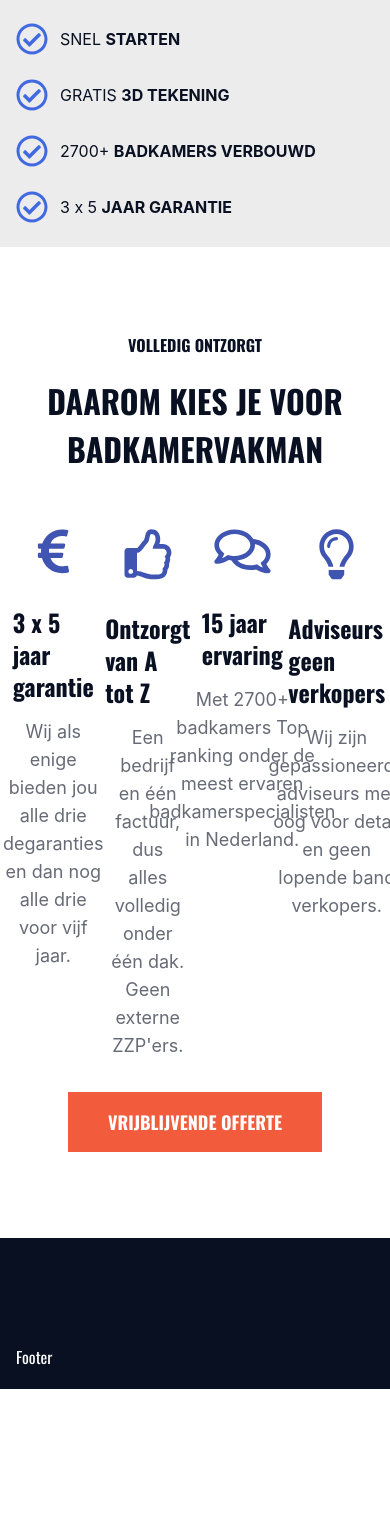
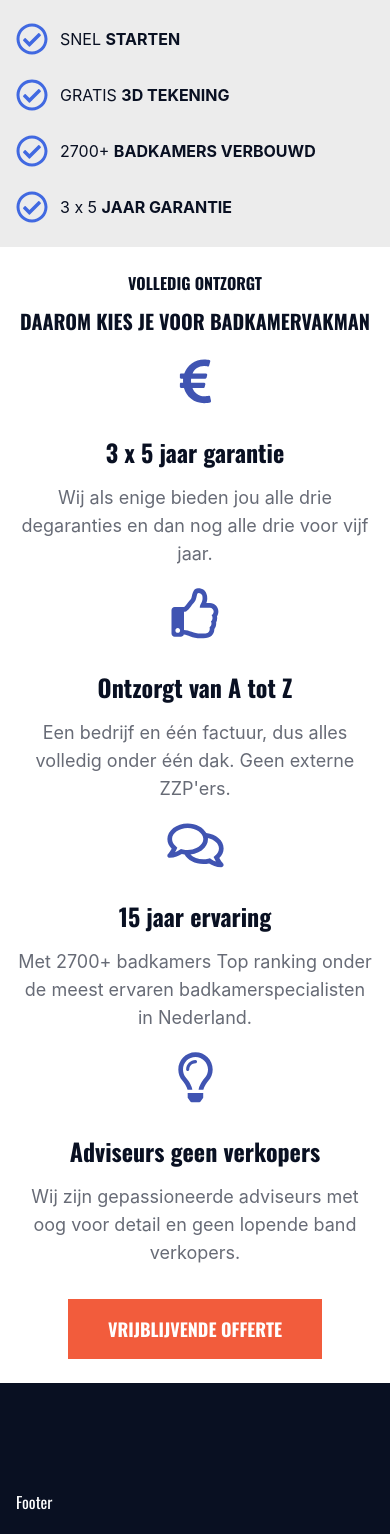
Before and after one commit to shaheen2013/badkamer-templates-dev, a Python web app: template templates/homepage.html in a window 390 px wide; the page is wider, and only the part inside the window is pictured. Shown: the part 2454-3988 px from the top of that part. Before the commit the page ends 3843 px from the top of that part, so only its background shows below. Run offline with Jinja, Linux system fonts and the light colour scheme; the template is opened without the code that fills it, so the values that code supplies are empty; style sheets or scripts are compiled from the project's sources; some web fonts are replaced.

Commit message:
daroom section mobile responsive

```diff
--- a/templates/homepage.html
+++ b/templates/homepage.html
@@ -636,14 +636,14 @@
   </section>
 
 
-  <!-- information -->
+  <!-- daroom -->
   <section class="bg-white">
-    <div class="container-2 py-[86px] ">
-      <h3 class="text-[#091022] text-base font-bold mb-5 text-center uppercase">Volledig ontzorgt</h3>
+    <div class="container-2 lg:py-[86px] py-6">
+      <h3 class="text-[#091022] text-base font-bold lg:mb-5 mb-3 text-center uppercase">Volledig ontzorgt</h3>
 
-      <h2 class="text-[#091022] text-[32px] font-bold text-center uppercase mb-14">Daarom kies je voor BadkamerVakman</h2>
+      <h2 class="text-[#091022] lg:text-[32px] text-xl font-bold text-center uppercase lg:mb-14 mb-6">Daarom kies je voor BadkamerVakman</h2>
 
-      <div class="grid grid-cols-4 gap-5 mb-8">
+      <div class="grid lg:grid-cols-4 gap-5 mb-8">
         <div class="flex flex-col items-center">
           <svg width="33" height="45" viewBox="0 0 33 45" fill="none" xmlns="http://www.w3.org/2000/svg" class="mb-8">
             <path
```
